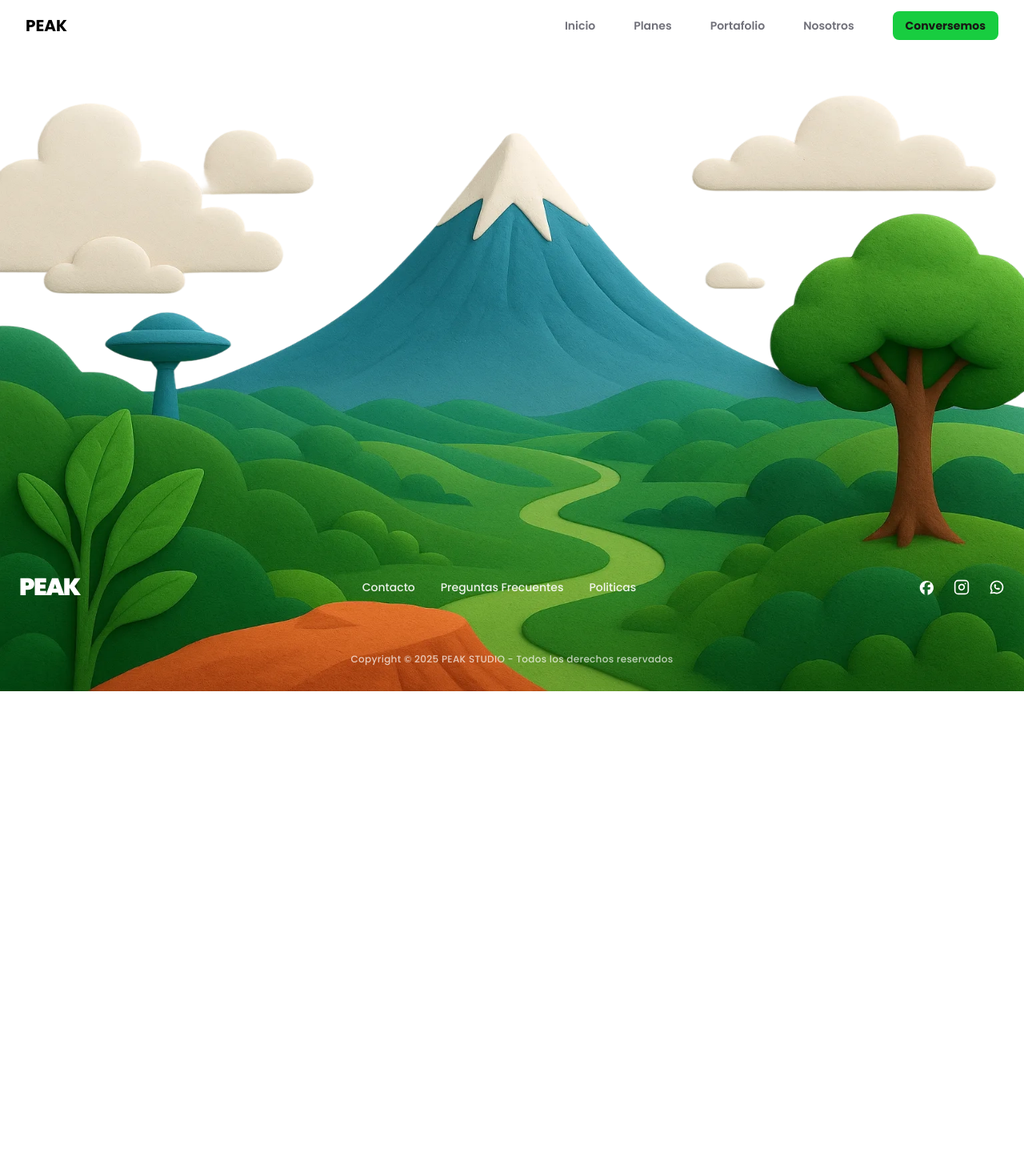
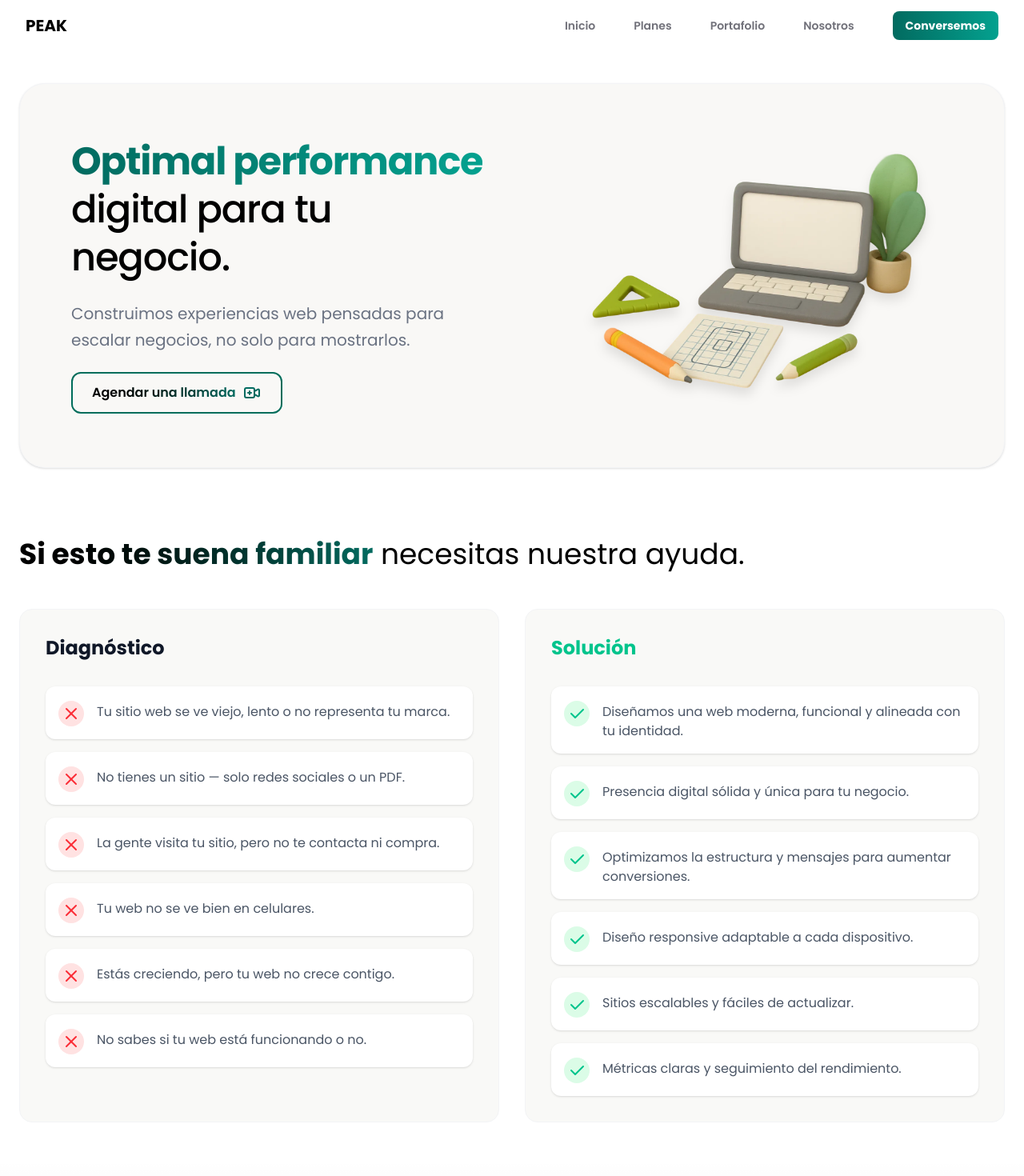
Before and after one commit to omar15hr/peak, a Next.js app: page / in a window 1280 px wide. Shown: the top 1470 px of the page at 80% size. Before the commit the page ends 864 px from the top, so only its background shows below. Built offline with nearby package versions, Linux system fonts and the light colour scheme.

Commit message:
hero section and diagnosis ready

```diff
--- a/app/components/Footer.tsx
+++ b/app/components/Footer.tsx
@@ -4,37 +4,37 @@ import { FacebookIcon, InstagramIcon, WhatsAppIcon } from "./Icons";
 
 export function Footer() {
   return (
-    <footer className="relative w-full min-h-[800px] flex flex-col justify-end overflow-hidden">
+    <footer className="relative w-full min-h-[600px] md:min-h-[800px] flex flex-col justify-end overflow-hidden">
       {/* Background Image */}
       <div className="absolute inset-0 z-0">
         <Image
           src="/footer-img.webp"
           alt="Landscape with mountain and trees"
           fill
-          className="object-fill"
+          className="object-cover md:object-fill"
           priority
+          sizes="100vw"
         />
-        {/* Subtle gradient to ensure text readability at the very bottom */}
-        <div className="absolute inset-0 from-black/20 via-transparent to-transparent" />
+        <div className="absolute inset-0 bg-linear-to-t from-black/40 to-transparent" />
       </div>
 
       {/* Content */}
-      <div className="relative z-10 container mx-auto px-6 pb-8 pt-20">
-        <div className="flex flex-col md:flex-row items-center justify-between gap-8 mb-16">
+      <div className="relative z-10 container mx-auto px-4 sm:px-6 pb-8 pt-12 md:pt-20">
+        <div className="flex flex-col items-center md:items-start md:flex-row md:justify-between gap-8 md:gap-4 mb-12 md:mb-16">
           {/* Logo */}
-          <div className="text-white text-3xl font-black tracking-tighter uppercase">
+          <div className="text-white text-2xl sm:text-3xl font-black tracking-tighter uppercase mb-4 md:mb-0">
             PEAK
           </div>
 
           {/* Navigation */}
-          <nav className="flex flex-wrap justify-center gap-8 text-white/90 text-sm font-medium">
-            <Link href="#" className="hover:text-white transition-colors">
+          <nav className="flex flex-col sm:flex-row items-center gap-4 sm:gap-6 md:gap-8 text-white/90 text-sm sm:text-base font-medium mb-6 md:mb-0">
+            <Link href="#" className="hover:text-white transition-colors whitespace-nowrap">
               Contacto
             </Link>
-            <Link href="#" className="hover:text-white transition-colors">
+            <Link href="#" className="hover:text-white transition-colors whitespace-nowrap">
               Preguntas Frecuentes
             </Link>
-            <Link href="#" className="hover:text-white transition-colors">
+            <Link href="#" className="hover:text-white transition-colors whitespace-nowrap">
               Politicas
             </Link>
           </nav>
@@ -46,27 +46,27 @@ export function Footer() {
               className="text-white hover:text-white/80 transition-colors"
               aria-label="Facebook"
             >
-              <FacebookIcon className="w-5 h-5" />
+              <FacebookIcon className="w-5 h-5 sm:w-6 sm:h-6" />
             </Link>
             <Link
               href="#"
               className="text-white hover:text-white/80 transition-colors"
               aria-label="Instagram"
             >
-              <InstagramIcon className="w-5 h-5" />
+              <InstagramIcon className="w-5 h-5 sm:w-6 sm:h-6" />
             </Link>
             <Link
               href="#"
               className="text-white hover:text-white/80 transition-colors"
               aria-label="WhatsApp"
             >
-              <WhatsAppIcon className="w-5 h-5" />
+              <WhatsAppIcon className="w-5 h-5 sm:w-6 sm:h-6" />
             </Link>
           </div>
         </div>
 
         {/* Copyright */}
-        <div className="text-center text-white/70 text-[10px] md:text-xs font-medium tracking-wide">
+        <div className="text-center text-white/70 text-xs sm:text-sm font-medium tracking-wide px-4">
           Copyright © 2025 PEAK STUDIO - Todos los derechos reservados
         </div>
       </div>
--- a/app/components/Icons.tsx
+++ b/app/components/Icons.tsx
@@ -41,6 +41,48 @@ export function CloseIcon() {
   );
 }
 
+export function VideoCallIcon() {
+  return (
+    <svg
+      xmlns="http://www.w3.org/2000/svg"
+      width={24}
+      height={24}
+      viewBox="0 0 24 24"
+      fill="none"
+      stroke="currentColor"
+      strokeWidth={2}
+      strokeLinecap="round"
+      strokeLinejoin="round"
+      className="icon icon-tabler icons-tabler-outline icon-tabler-video-plus"
+    >
+      <path stroke="none" d="M0 0h24v24H0z" fill="none" />
+      <path d="M15 10l4.553 -2.276a1 1 0 0 1 1.447 .894v6.764a1 1 0 0 1 -1.447 .894l-4.553 -2.276v-4z" />
+      <path d="M3 6m0 2a2 2 0 0 1 2 -2h8a2 2 0 0 1 2 2v8a2 2 0 0 1 -2 2h-8a2 2 0 0 1 -2 -2z" />
+      <path d="M7 12l4 0" />
+      <path d="M9 10l0 4" />
+    </svg>
+  );
+}
+
+export function CheckIcon() {
+  return (
+    <svg
+      xmlns="http://www.w3.org/2000/svg"
+      width={24}
+      height={24}
+      viewBox="0 0 24 24"
+      fill="none"
+      stroke="currentColor"
+      strokeWidth={2}
+      strokeLinecap="round"
+      strokeLinejoin="round"
+      className="icon icon-tabler icons-tabler-outline icon-tabler-check"
+    >
+      <path stroke="none" d="M0 0h24v24H0z" fill="none" />
+      <path d="M5 12l5 5l10 -10" />
+    </svg>
+  );
+}
 
 export function FacebookIcon(props: React.SVGProps<SVGSVGElement>) {
   return (
@@ -55,7 +97,7 @@ export function FacebookIcon(props: React.SVGProps<SVGSVGElement>) {
     >
       <path d="M9.101 23.691v-7.98H6.627v-3.667h2.474v-1.58c0-4.085 1.848-5.978 5.858-5.978.401 0 .955.042 1.468.103a8.68 8.68 0 0 1 1.141.195v3.325a8.623 8.623 0 0 0-.653-.036c-2.148 0-2.971.956-2.971 3.035v.938h4.028l-.535 3.667h-3.493v7.98c5.038-1.181 8.801-5.694 8.801-11.064C22.744 7.014 18.112 2.385 12.394 2.385S2.045 7.014 2.045 12.691c0 5.37 3.763 9.883 8.801 11.064l-1.745-.064z" />
     </svg>
-  )
+  );
 }
 
 export function InstagramIcon(props: React.SVGProps<SVGSVGElement>) {
@@ -76,7 +118,7 @@ export function InstagramIcon(props: React.SVGProps<SVGSVGElement>) {
       <path d="M16 11.37A4 4 0 1 1 12.63 8 4 4 0 0 1 16 11.37z" />
       <line x1="17.5" x2="17.51" y1="6.5" y2="6.5" />
     </svg>
-  )
+  );
 }
 
 export function WhatsAppIcon(props: React.SVGProps<SVGSVGElement>) {
@@ -96,5 +138,5 @@ export function WhatsAppIcon(props: React.SVGProps<SVGSVGElement>) {
       <path d="M3 21l1.65-3.8a9 9 0 1 1 3.4 2.9L3 21" />
       <path d="M9 10a.5.5 0 0 0 1 0V9a.5.5 0 0 0-1 0v1a5 5 0 0 0 5 5h1a.5.5 0 0 0 0-1h-1a.5.5 0 0 0 0 1" />
     </svg>
-  )
+  );
 }
--- a/app/components/Navbar.tsx
+++ b/app/components/Navbar.tsx
@@ -39,7 +39,7 @@ export function Navbar() {
                   {link.label}
                 </Link>
               ))}
-              <button className="bg-[#18CD40] text-[#191715] p-2 font-bold rounded-lg px-4 text-sm cursor-pointer hover:bg-[#18CD40]/80">Conversemos</button>
+              <button className="text-white bg-linear-to-r from-[#026b60] to-[#04a18f] p-2 font-bold rounded-lg px-4 text-sm cursor-pointer hover:bg-[#18CD40]/80">Conversemos</button>
             </div>
           </div>
 
@@ -70,7 +70,7 @@ export function Navbar() {
               </Link>
             ))}
             <div className="px-3 pt-2">
-              <button className="w-full bg-[#18CD40] text-[#191715] p-2 font-bold rounded-lg px-4 text-sm cursor-pointer hover:bg-[#18CD40]/80" onClick={() => setIsMenuOpen(false)}>
+              <button className="text-white w-full bg-linear-to-r from-[#026b60] to-[#04a18f] p-2 font-bold rounded-lg px-4 text-sm cursor-pointer hover:bg-[#18CD40]/80" onClick={() => setIsMenuOpen(false)}>
                 Conversemos
               </button>
             </div>
--- a/app/layout.tsx
+++ b/app/layout.tsx
@@ -11,7 +11,7 @@ const poppins = Poppins({
 });
 
 export const metadata: Metadata = {
-  title: "Create Next App",
+  title: "PEAK",
   description: "Generated by create next app",
 };
 
--- a/app/page.tsx
+++ b/app/page.tsx
@@ -1,7 +1,114 @@
+import Image from "next/image";
+import { CheckIcon, CloseIcon, VideoCallIcon } from "./components/Icons";
 
 export default function Home() {
   return (
-    <div>
-    </div>
+    <main className="min-h-screen w-full overflow-x-hidden">
+      <section className="w-full max-w-7xl py-10 mx-auto px-4 sm:px-6">
+        <div className="bg-[#F9F8F6] rounded-[32px] p-6 sm:p-8 md:p-12 lg:p-16 flex flex-col md:flex-row items-center justify-between gap-8 md:gap-12 border border-gray-100 shadow-sm">
+          <div className="w-full max-w-2xl space-y-4 sm:space-y-6 text-center md:text-left">
+            <h1 className="text-3xl sm:text-4xl md:text-4xl lg:text-5xl font-bold tracking-tight leading-tight">
+              <span className="bg-linear-to-r from-[#026b60] to-[#04a18f] bg-clip-text text-transparent">
+                Optimal performance
+              </span>
+              <br />
+              <span className="text-black font-medium">
+                digital para tu negocio.
+              </span>
+            </h1>
+
+            <p className="text-gray-500 text-base sm:text-lg md:text-xl max-w-lg mx-auto md:mx-0 leading-relaxed">
+              Construimos experiencias web pensadas para escalar negocios, no
+              solo para mostrarlos.
+            </p>
+
+            <div className="flex justify-center md:justify-start">
+              <button className="group flex items-center gap-2 px-6 py-3 rounded-xl border-2 border-[#006D5B] font-semibold hover:bg-[#006D5B] hover:text-white transition-all duration-300 cursor-pointer">
+                <span className="bg-linear-to-r from-black to-[#026b60] bg-clip-text text-transparent group-hover:text-white">
+                  Agendar una llamada
+                </span>
+                <div className="relative text-[#026b60] group-hover:text-white">
+                  <VideoCallIcon />
+                </div>
+              </button>
+            </div>
+          </div>
+
+          <div className="w-full max-w-md lg:max-w-xl flex justify-center mt-8 md:mt-0">
+            <div className="w-full max-w-[400px] md:max-w-none">
+              <Image
+                src="/hero-section-img.webp"
+                alt="Digital Business Illustration"
+                className="w-full h-auto object-contain drop-shadow-xl"
+                width={600}
+                height={600}
+                priority
+              />
+            </div>
+          </div>
+        </div>
+      </section>
+
+      <section className="py-12 max-w-7xl p-6 mx-auto">
+        <div className="text-3xl md:text-4xl font-bold text-start mb-12 ">
+          <span className="bg-linear-to-r from-black to-[#026b60] bg-clip-text text-transparent">
+            Si esto te suena familiar
+          </span>
+          <span className="font-normal"> necesitas nuestra ayuda.</span>
+        </div>
+
+        <div className="grid md:grid-cols-2 gap-8">
+          {/* Diagnosis Column */}
+          <div className="bg-[#f9f9f7] p-8 rounded-2xl border border-gray-100">
+            <h3 className="text-2xl font-bold mb-8 text-gray-900">
+              Diagnóstico
+            </h3>
+            <div className="space-y-4">
+              <DiagnosisItem text="Tu sitio web se ve viejo, lento o no representa tu marca." />
+              <DiagnosisItem text="No tienes un sitio — solo redes sociales o un PDF." />
+              <DiagnosisItem text="La gente visita tu sitio, pero no te contacta ni compra." />
+              <DiagnosisItem text="Tu web no se ve bien en celulares." />
+              <DiagnosisItem text="Estás creciendo, pero tu web no crece contigo." />
+              <DiagnosisItem text="No sabes si tu web está funcionando o no." />
+            </div>
+          </div>
+
+          {/* Solution Column */}
+          <div className="bg-[#f9f9f7] p-8 rounded-2xl border border-gray-100">
+            <h3 className="text-2xl font-bold mb-8 text-[#00c48c]">Solución</h3>
+            <div className="space-y-4">
+              <SolutionItem text="Diseñamos una web moderna, funcional y alineada con tu identidad." />
+              <SolutionItem text="Presencia digital sólida y única para tu negocio." />
+              <SolutionItem text="Optimizamos la estructura y mensajes para aumentar conversiones." />
+              <SolutionItem text="Diseño responsive adaptable a cada dispositivo." />
+              <SolutionItem text="Sitios escalables y fáciles de actualizar." />
+              <SolutionItem text="Métricas claras y seguimiento del rendimiento." />
+            </div>
+          </div>
+        </div>
+      </section>
+    </main>
   );
+
+  function DiagnosisItem({ text }: { text: string }) {
+    return (
+      <div className="flex items-start gap-4 bg-white p-4 rounded-xl shadow-sm">
+        <div className="shrink-0 mt-0.5 w-8 h-8 rounded-full bg-red-100 flex items-center justify-center text-red-500">
+          <CloseIcon />
+        </div>
+        <p className="text-gray-600 text-sm sm:text-base pt-1">{text}</p>
+      </div>
+    );
+  }
+
+  function SolutionItem({ text }: { text: string }) {
+    return (
+      <div className="flex items-start gap-4 bg-white p-4 rounded-xl shadow-sm">
+        <div className="shrink-0 mt-0.5 w-8 h-8 rounded-full bg-green-100 flex items-center justify-center text-[#00c48c]">
+          <CheckIcon />
+        </div>
+        <p className="text-gray-600 text-sm sm:text-base pt-1">{text}</p>
+      </div>
+    );
+  }
 }
```
Also changed, not shown: public/hero-section-img.webp (added).
